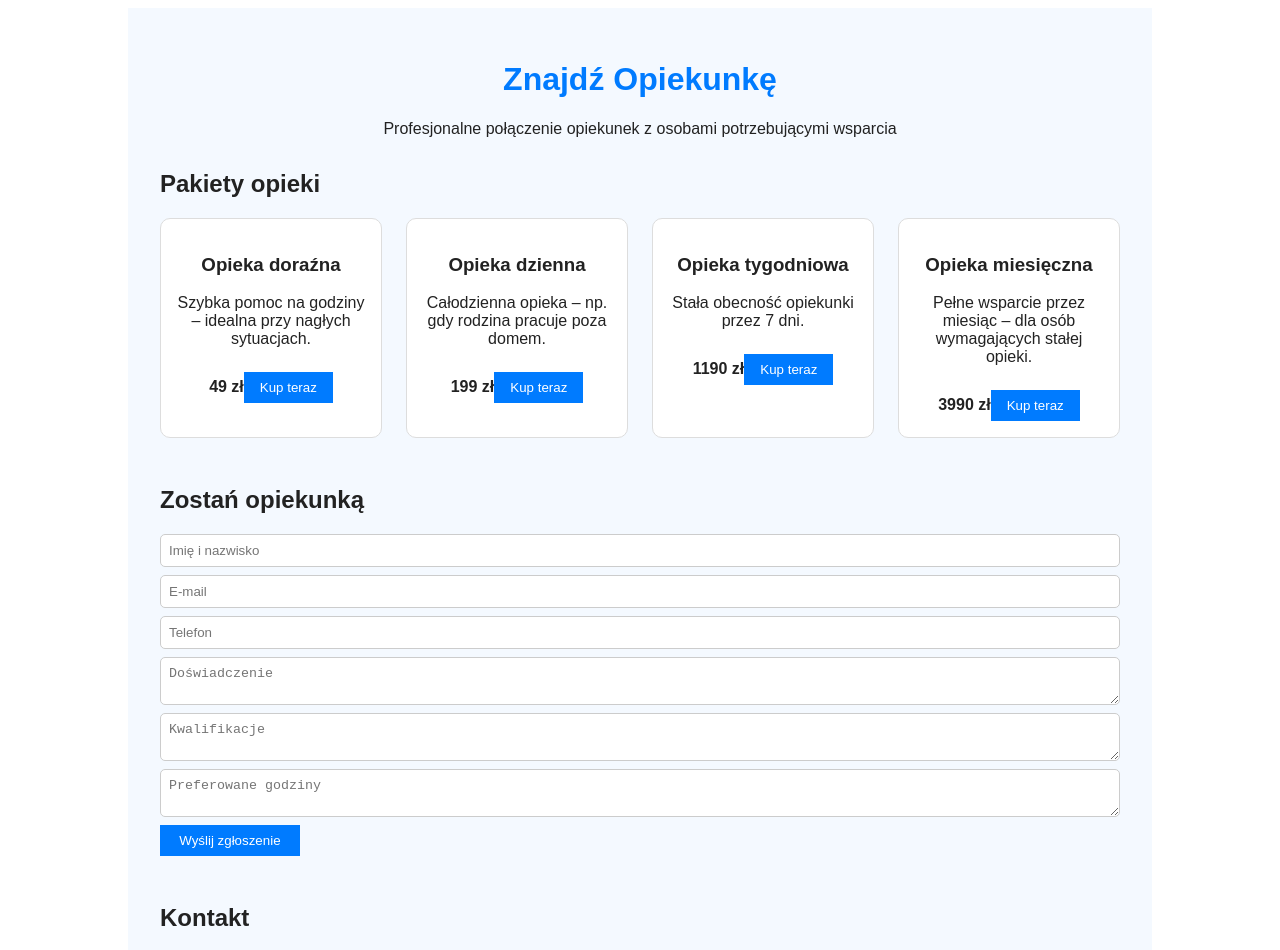
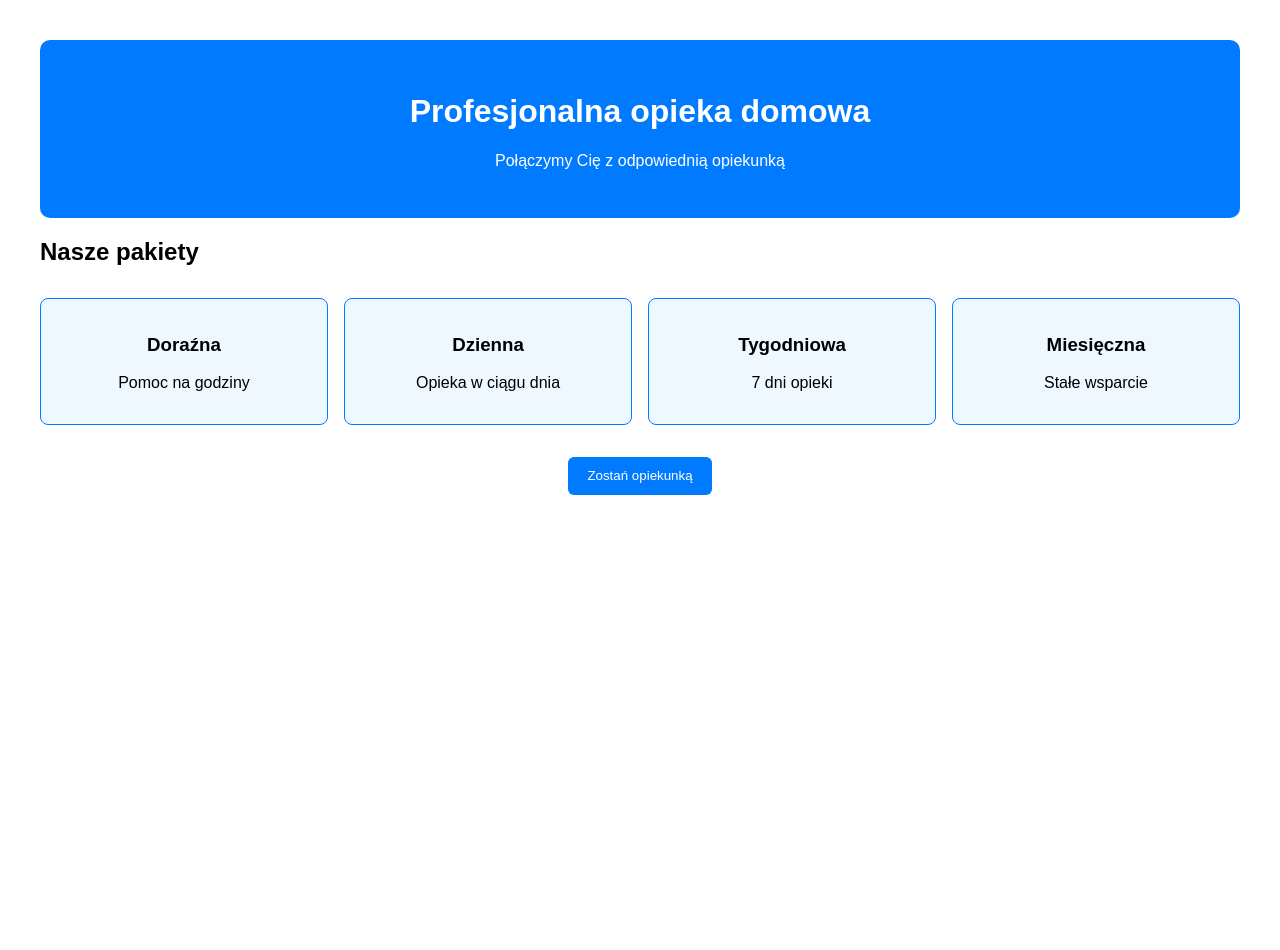
Before and after one commit to Marcinlolik/znajdzopiekunke-app, a Next.js app: page / in a window 1280 px wide. Shown: the top 950 px of the page. After the commit the page ends 800 px from the top, so only its background shows below. Built offline with nearby package versions, Linux system fonts and the light colour scheme.

Commit message:
Add files via upload

```diff
--- a/package.json
+++ b/package.json
@@ -1,5 +1,5 @@
 {
-  "name": "znajdzopiekunke-app",
+  "name": "znajdzopiekunke-app-structured",
   "version": "1.0.0",
   "scripts": {
     "dev": "next dev",
--- a/pages/index.js
+++ b/pages/index.js
@@ -7,62 +7,22 @@ export default function Home() {
     <>
       <Head>
         <title>Znajdź Opiekunkę</title>
-        <meta name="description" content="Profesjonalna opieka domowa dla seniorów" />
       </Head>
       <div className={styles.container}>
-        <header className={styles.header}>
-          <h1>Znajdź Opiekunkę</h1>
-          <p>Profesjonalne połączenie opiekunek z osobami potrzebującymi wsparcia</p>
-        </header>
-
-        <section className={styles.section}>
-          <h2>Pakiety opieki</h2>
-          <div className={styles.cards}>
-            {[
-              ["Opieka doraźna", "Szybka pomoc na godziny – idealna przy nagłych sytuacjach.", "49 zł"],
-              ["Opieka dzienna", "Całodzienna opieka – np. gdy rodzina pracuje poza domem.", "199 zł"],
-              ["Opieka tygodniowa", "Stała obecność opiekunki przez 7 dni.", "1190 zł"],
-              ["Opieka miesięczna", "Pełne wsparcie przez miesiąc – dla osób wymagających stałej opieki.", "3990 zł"]
-            ].map(([title, desc, price], i) => (
-              <div className={styles.card} key={i}>
-                <h3>{title}</h3>
-                <p>{desc}</p>
-                <strong>{price}</strong>
-                <button onClick={() => alert('Funkcja w budowie')}>Kup teraz</button>
-              </div>
-            ))}
-          </div>
-        </section>
-
-        <section className={styles.section}>
-          <h2>Zostań opiekunką</h2>
-          <form className={styles.form} method="POST" action="https://formspree.io/f/xnqegogp">
-            <input type="text" name="name" placeholder="Imię i nazwisko" required />
-            <input type="email" name="email" placeholder="E-mail" required />
-            <input type="tel" name="phone" placeholder="Telefon" required />
-            <textarea name="experience" placeholder="Doświadczenie" required />
-            <textarea name="qualifications" placeholder="Kwalifikacje" required />
-            <textarea name="availability" placeholder="Preferowane godziny" required />
-            <button type="submit">Wyślij zgłoszenie</button>
-          </form>
-        </section>
-
-        <section className={styles.section}>
-          <h2>Kontakt</h2>
-          <form className={styles.form} method="POST" action="https://formspree.io/f/xnqegogp">
-            <input type="text" name="name" placeholder="Imię" required />
-            <input type="email" name="email" placeholder="E-mail" required />
-            <textarea name="message" placeholder="Wiadomość" required />
-            <button type="submit">Wyślij wiadomość</button>
-          </form>
-        </section>
-
-        <footer className={styles.footer}>
-          <p>© 2025 Marcin L</p>
-          <p>
-            <Link href="/polityka">Polityka prywatności</Link> | <Link href="/regulamin">Regulamin</Link>
-          </p>
-        </footer>
+        <div className={styles.hero}>
+          <h1>Profesjonalna opieka domowa</h1>
+          <p>Połączymy Cię z odpowiednią opiekunką</p>
+        </div>
+        <h2>Nasze pakiety</h2>
+        <div className={styles.cards}>
+          <Link href="/pakiety/dorazna" className={styles.card}><h3>Doraźna</h3><p>Pomoc na godziny</p></Link>
+          <Link href="/pakiety/dzienna" className={styles.card}><h3>Dzienna</h3><p>Opieka w ciągu dnia</p></Link>
+          <Link href="/pakiety/tygodniowa" className={styles.card}><h3>Tygodniowa</h3><p>7 dni opieki</p></Link>
+          <Link href="/pakiety/miesieczna" className={styles.card}><h3>Miesięczna</h3><p>Stałe wsparcie</p></Link>
+        </div>
+        <div className={styles.callToAction}>
+          <Link href="/opiekunki"><button>Zostań opiekunką</button></Link>
+        </div>
       </div>
     </>
   );
--- a/styles/Home.module.css
+++ b/styles/Home.module.css
@@ -1,68 +1,40 @@
 .container {
+  padding: 2rem;
   font-family: Arial, sans-serif;
+}
+.hero {
+  background: #007BFF;
+  color: white;
   padding: 2rem;
-  max-width: 960px;
-  margin: auto;
-  background-color: #f4f9ff;
-  color: #222;
-}
-.header {
+  border-radius: 10px;
   text-align: center;
-  margin-bottom: 2rem;
-}
-.header h1 {
-  color: #007BFF;
-}
-.section {
-  margin-bottom: 3rem;
 }
 .cards {
   display: grid;
-  gap: 1.5rem;
-  grid-template-columns: repeat(auto-fit, minmax(200px, 1fr));
+  gap: 1rem;
+  margin: 2rem 0;
+  grid-template-columns: repeat(auto-fit, minmax(150px, 1fr));
 }
 .card {
-  background: white;
+  background: #f0f8ff;
   padding: 1rem;
-  border: 1px solid #ddd;
-  border-radius: 10px;
+  border-radius: 8px;
+  text-align: center;
+  text-decoration: none;
+  color: black;
+  border: 1px solid #007BFF;
+}
+.card:hover {
+  background: #e6f2ff;
+}
+.callToAction {
   text-align: center;
 }
-.card button {
-  background-color: #007BFF;
+.callToAction button {
+  background: #007BFF;
   color: white;
+  padding: 0.7rem 1.2rem;
   border: none;
-  padding: 0.5rem 1rem;
-  margin-top: 0.5rem;
+  border-radius: 6px;
   cursor: pointer;
 }
-.card button:hover {
-  background-color: #0056b3;
-}
-.form {
-  display: flex;
-  flex-direction: column;
-  gap: 0.5rem;
-}
-.form input, .form textarea {
-  padding: 0.5rem;
-  border: 1px solid #ccc;
-  border-radius: 5px;
-}
-.form button {
-  align-self: start;
-  background-color: #007BFF;
-  color: white;
-  border: none;
-  padding: 0.5rem 1.2rem;
-  cursor: pointer;
-}
-.form button:hover {
-  background-color: #0056b3;
-}
-.footer {
-  text-align: center;
-  margin-top: 3rem;
-  font-size: 0.9rem;
-  color: #666;
-}
```
Also changed, not shown: pages/opiekunki.js (added, +22 -0 lines), pages/pakiety/dorazna.js (added, +17 -0 lines), pages/pakiety/dzienna.js (added, +17 -0 lines), pages/pakiety/miesieczna.js (added, +17 -0 lines), pages/pakiety/tygodniowa.js (added, +17 -0 lines).
